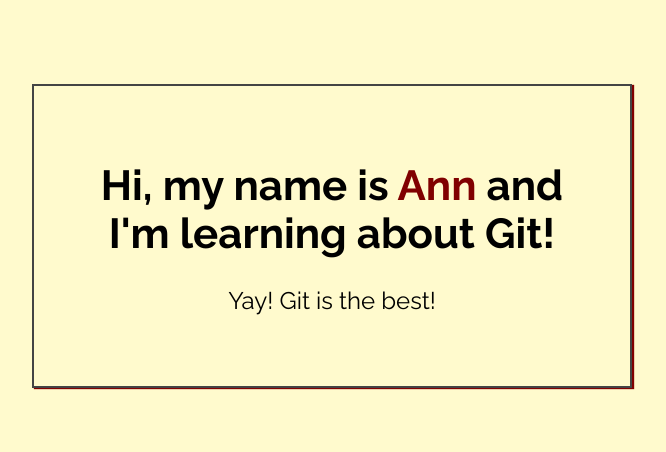
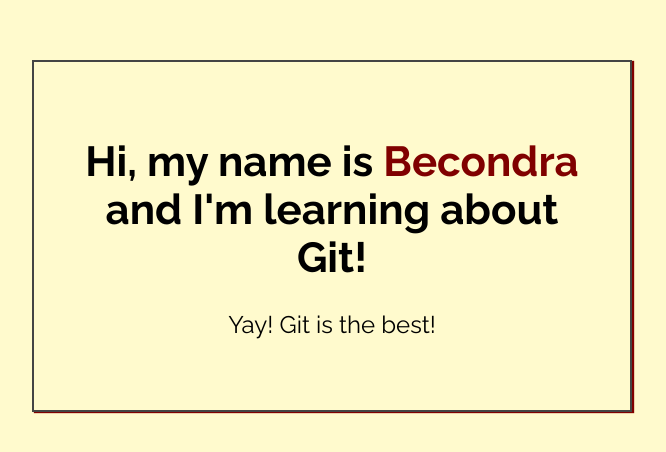
Before and after one commit to B3c0ndra/Home-desktop, a plain HTML site: page my-first-repo/index.html in a window 1280 px wide. Shown: the part 164-616 px from the top of the page, without its empty margins (308-974 px from the left). Drawn offline with Linux system fonts and the light colour scheme.

Commit message:
Added name to index.html

```diff
--- a/my-first-repo/index.html
+++ b/my-first-repo/index.html
@@ -14,7 +14,7 @@
 <body>
 
     <div class="greeting">
-        <h1>Hi, my name is <span class="highlight">Ann</span> and I'm learning about Git! </h1>
+        <h1>Hi, my name is <span class="highlight">Becondra</span> and I'm learning about Git! </h1>
 
         <p>Yay! Git is the best!</p>
     </div>
```
